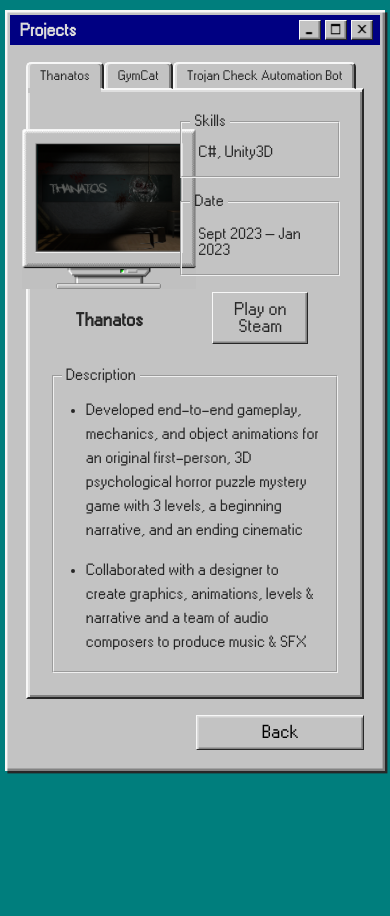
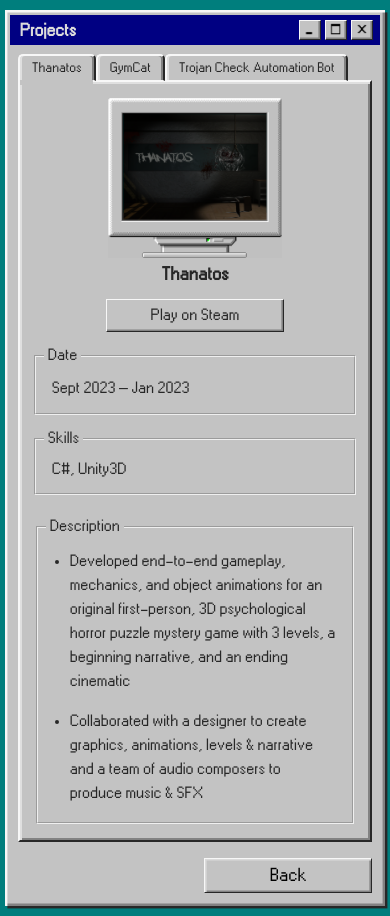
Before and after one commit to anginguyen/anginguyen.github.io, a React (Create React App) app in the folder angelanguyen/: page /projects in a window 390 px wide. Before the commit the page ends 844 px from the top, so only its background shows below. Built offline with nearby package versions, Linux system fonts and the light colour scheme.

Commit message:
fix sizing for experiences and projects pages

```diff
--- a/angelanguyen/src/components/css/ProjectTab.css
+++ b/angelanguyen/src/components/css/ProjectTab.css
@@ -56,18 +56,6 @@
 }
 
 @media (max-width: 767px) {
-    /* .project-top {
-        flex-direction: column;
-        align-items: center;
-    }
-
-    .project-title, .project-information {
-        width: 100%;
-    } */
-
-    .project-title {
-        gap: 0.5rem;
-    }
     .project-title p {
         font-size: 1.15rem;
     }
@@ -76,3 +64,25 @@
         height: 10rem;
     }
 }
+
+@media (max-width: 600px) {
+    .project-title {
+        width: 100%;
+        gap: 0.5rem;
+    }
+
+    .project-top {
+        flex-direction: column;
+        align-items: center;
+    }
+
+    .project-information {
+        flex-direction: column-reverse;
+        width: 100%;
+    }
+
+    .project-button {
+        font-size: 1rem;
+        width: 50%;
+    }
+}
--- a/angelanguyen/src/css/Experiences.css
+++ b/angelanguyen/src/css/Experiences.css
@@ -58,11 +58,16 @@
 }
 
 @media (max-width: 600px) {
+    .experience-tabs-content {
+        margin: 0.25rem;
+    }
+
     .react-tabs__tab-list {
         font-size: 0.85rem;
     }
 
     .tab-panels {
         font-size: 1rem;
+        padding: 1rem;
     }
 }
--- a/angelanguyen/src/css/Projects.css
+++ b/angelanguyen/src/css/Projects.css
@@ -6,3 +6,9 @@
     padding: 0.25rem;
     margin: 0.75rem;
 }
+
+@media (max-width: 600px) {
+    .project-tabs-content {
+        margin: 0.25rem;
+    }
+}
```
